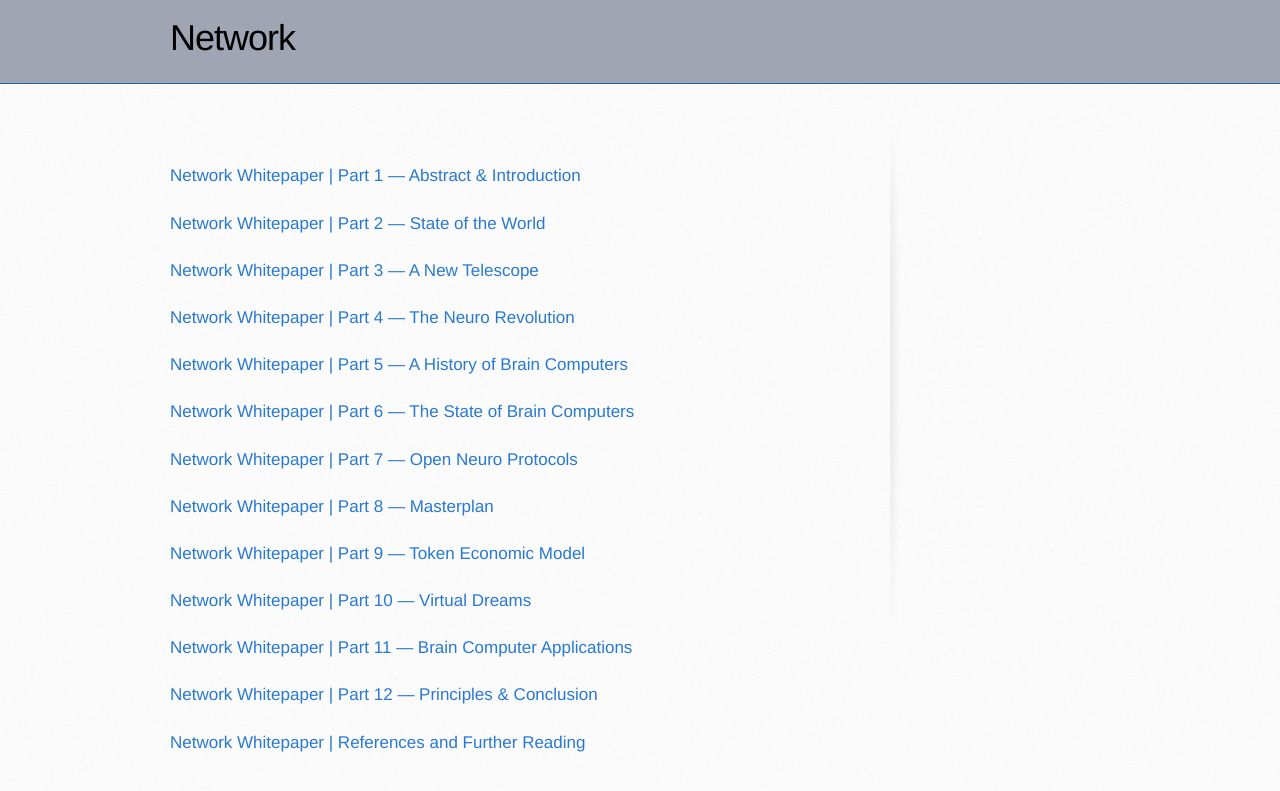
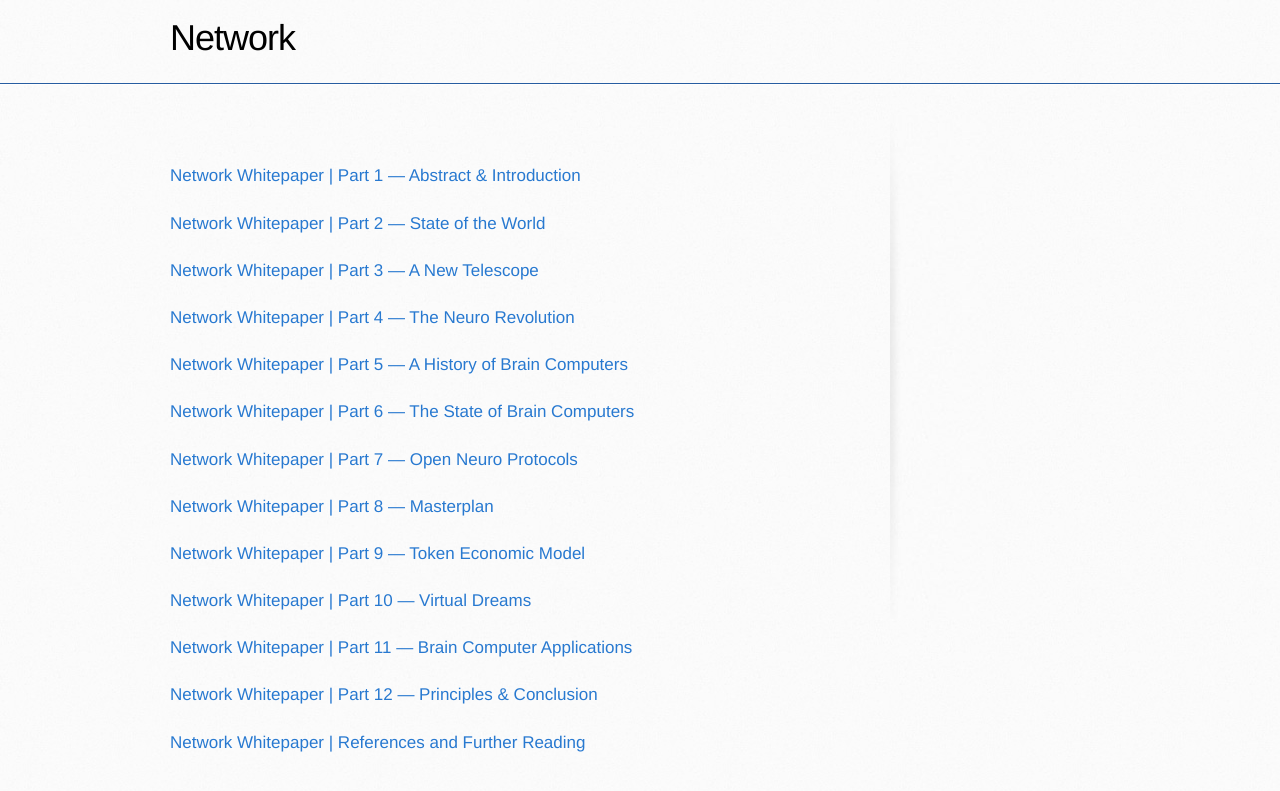
Before and after one commit to networkf/network.github.io, a Jekyll site: the page built from index.md, in a window 1280 px wide. Shown: the top 791 px of the page. Built offline with Jekyll 4.4.1, drawn with Linux system fonts in a browser that asks for light colours; some web fonts are replaced; our own code applies the rules of GitHub Pages for plain Markdown files; the repository's description, which GitHub fills in, is left out.

Commit message:
Update jekyll-theme-architect.scss

```diff
--- a/_sass/jekyll-theme-architect.scss
+++ b/_sass/jekyll-theme-architect.scss
@@ -27,7 +27,7 @@ header {
   padding-top: 20px;
   padding-bottom: 20px;
   font-family: 'Helvetica Neue', Helvetica, Arial, serif;
-  background: #ffffff url(../images/header-bg.jpg) 0 0 repeat-x;
+  background: #ff url(../images/header-bg.jpg) 0 0 repeat-x;
   border-bottom: solid 1px #275da1;
 }
 
```
